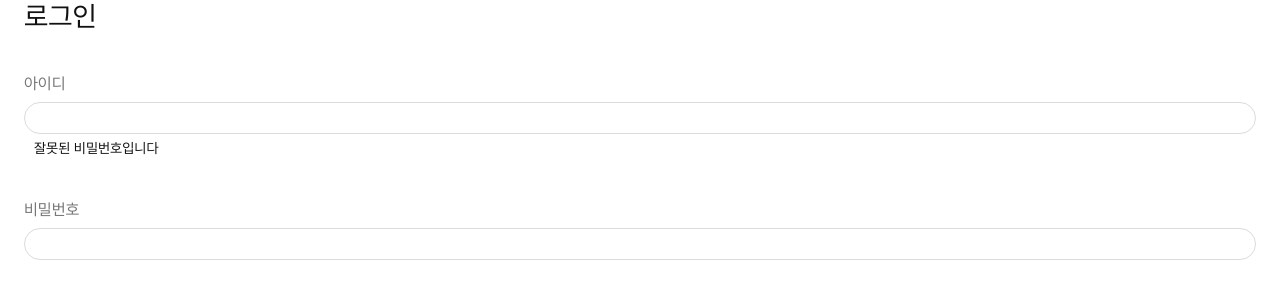
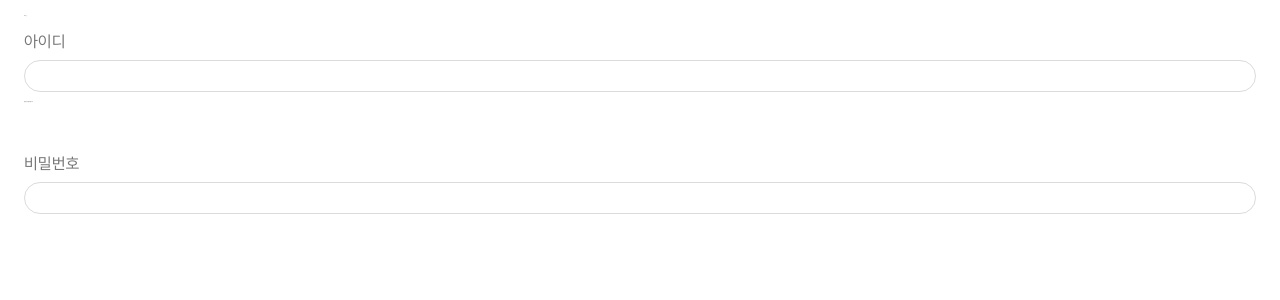
Before and after one commit to NovemberTwTwo/todo-list, a React (Create React App) app: page / in a window 1280 px wide. Shown: the top 300 px of the page. Built offline with nearby package versions, Linux system fonts and the light colour scheme.

Commit message:
feat : Separated UI components prop

```diff
--- a/src/components/UI/Card.ts
+++ b/src/components/UI/Card.ts
@@ -1,19 +1,21 @@
 import { styled } from 'styled-components';
+import { BoxSpacing } from './PropType/PropTypes';
 
-const Card = styled.div<{
-  start?: number;
-  end?: number;
-  marginTop?: number;
-  marginBottom?: number;
-}>`
+interface CardProps extends BoxSpacing {
+  $start?: number;
+  $end?: number;
+}
+
+const Card = styled.div<CardProps>`
   overflow: visible;
   width: 100%;
   font-family: 'Pretendard';
   letter-spacing: -2.5%;
 
-  grid-column-start: ${(props) => (props.start ? props.start : 1)};
-  grid-column-end: ${(props) => (props.end ? props.end : 7)};
-  margin: ${(props) => `${props.marginTop}px 0 ${props.marginBottom}px 0`};
+  grid-column-start: ${(props) => (props.$start ? props.$start : 1)};
+  grid-column-end: ${(props) => (props.$end ? props.$end : 7)};
+  margin: ${(props) => (props.$margin ? props.$margin : '0 0 0 0')};
+  padding: ${(props) => (props.$padding ? props.$padding : '0 0 0 0')};
 `;
 
 export default Card;
--- /dev/null
+++ b/src/components/UI/PropType/PropTypes.ts
@@ -0,0 +1,15 @@
+interface BoxSizing {
+  $width?: string;
+  $height?: string;
+}
+
+interface BoxSpacing {
+  $margin?: string;
+  $padding?: string;
+}
+
+interface FontSizing {
+  $fontSize?: number;
+}
+
+export type { BoxSizing, BoxSpacing, FontSizing };
--- a/src/components/UI/TextBox.ts
+++ b/src/components/UI/TextBox.ts
@@ -1,38 +1,20 @@
 import { styled } from 'styled-components';
+import { BoxSizing, BoxSpacing, FontSizing } from './PropType/PropTypes';
 
-const TextBox = styled.p<{
-  size?: number;
-  color?: string;
-  weight?: number;
-  $marginTop?: number;
-  $marginBottom?: number;
-  $marginLeft?: number;
-  $marginRight?: number;
-  $lineHeight?: number;
-  width?: string;
-}>`
+interface TextBoxProps extends BoxSizing, BoxSpacing, FontSizing {}
+
+const TextBox = styled.p<TextBoxProps>`
   box-sizing: border-box;
-  width: calc(${(props) => (props.width ? props.width : 'auto')});
-  min-height: calc(
-    ${(props) => (props.$lineHeight ? props.$lineHeight : 20)} * 1px
-  );
-  margin-left: calc(
-    ${(props) => (props.$marginLeft ? props.$marginLeft : 0)} * 1px
-  );
-  margin-right: calc(
-    ${(props) => (props.$marginRight ? props.$marginRight : 0)} * 1px
-  );
-  margin-top: calc(
-    ${(props) => (props.$marginTop ? props.$marginTop : 0)} * 1px
-  );
-  margin-bottom: calc(
-    ${(props) => (props.$marginBottom ? props.$marginBottom : 0)} * 1px
-  );
-  font-size: calc(${(props) => (props.size ? props.size : 1)} * 1px);
-  font-weight: ${(props) => (props.weight ? props.weight : 400)};
-  line-height: calc(
-    ${(props) => (props.$lineHeight ? props.$lineHeight : 20)} * 1px
-  );
+  width: ${(props) => (props.$width ? props.$width : 'auto')};
+  min-height: ${(props) => (props.$lineHeight ? props.$lineHeight : 20)}px;
+
+  margin: ${(props) => (props.$margin ? props.$margin : '0 0 0 0')};
+  padding: ${(props) => (props.$padding ? props.$padding : '0 0 0 0')};
+
+  font-size: calc(${(props) => (props.$fontSize ? props.$fontSize : 1)} * 1px);
+  font-weight: ${(props) => (props.$fontWeight ? props.$fontWeight : 400)};
+  line-height: ${(props) => (props.$lineHeight ? props.$lineHeight : 20)}px;
+
   color: ${(props) =>
     props.color ? props.color : props.theme.colors.fontMain};
 `;
```
Also changed, not shown: src/components/UI/Boxes.ts (added, +14 -0 lines), src/components/UI/Inputs.ts (added, +41 -0 lines), src/components/UI/Label.ts (added, +11 -0 lines).
